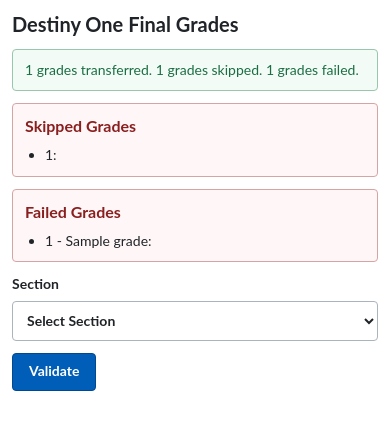
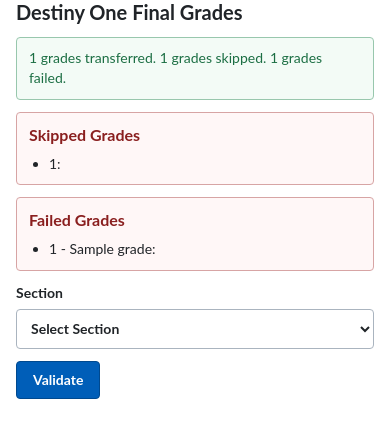
Before and after one commit to Imangazin/DestinyOne-D2L-FinalGrades, a Flask app: template templates/launch.html in a window 390 px wide. Shown: the top 438 px of the page. Run offline with Flask 3, Linux system fonts and the light colour scheme; the template is opened without the code that fills it: most values are stand-ins (such as "Sample title", 1, 10 or a date in 2020); parts of the project's set-up code (start-up, migrations or seed data) failed here and were passed over.

Commit message:
padding added

```diff
--- a/templates/launch.html
+++ b/templates/launch.html
@@ -20,9 +20,9 @@
 
         main {
             width: 100%;
-            max-width: 100%;
-            margin: 0;
-            padding: 12px;
+            max-width: 1230px;
+            margin: 0 auto;
+            padding: 0 30px 20px;
             overflow-x: hidden;
         }
 
@@ -30,6 +30,12 @@
             margin: 0 0 12px;
             font-size: 20px;
             line-height: 1.25;
+        }
+
+        @media (max-width: 640px) {
+            main {
+                padding: 0 16px 20px;
+            }
         }
 
         form {
```
